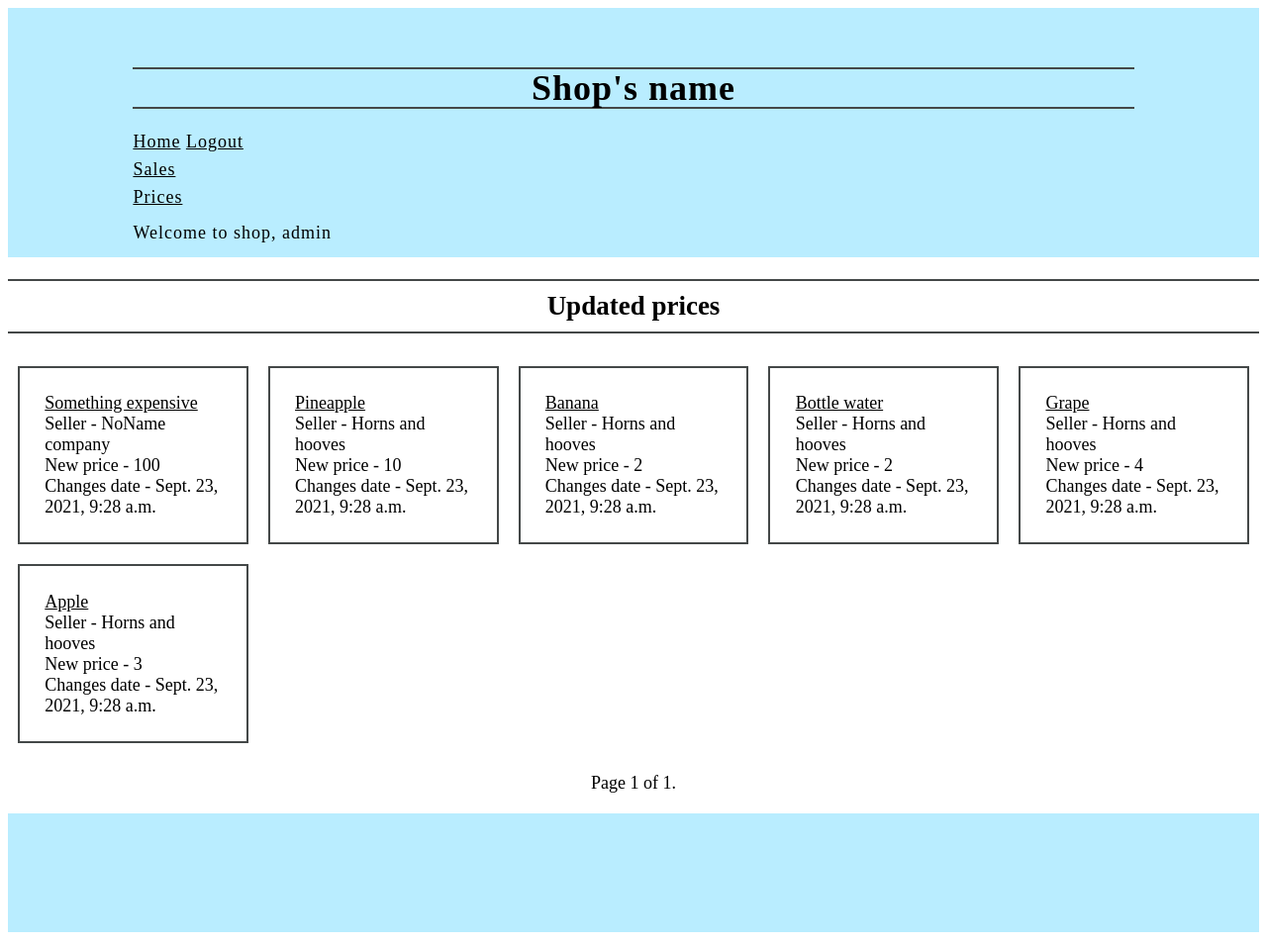
After one commit to alexboluch/TestShop, a Django app: page /prices/ in a window 1280 px wide. The commit adds this page. Shown: the whole page at 99% size. Run offline with Django 3.2, Linux system fonts and the light colour scheme; a user stored in the database is signed in; data comes from the database, SQL or seed files in the repository; parts of the project's set-up code (start-up, migrations or seed data) failed here and were passed over.

Commit message:
Add new prices, update css and other

```diff
--- a/shop/app/admin.py
+++ b/shop/app/admin.py
@@ -1,6 +1,7 @@
 from django.contrib import admin
-from .views import Sale, Item, Employee
+from .views import Sale, Item, Employee, NewPrice
 
 admin.site.register(Employee)
 admin.site.register(Item)
 admin.site.register(Sale)
+admin.site.register(NewPrice)
--- a/shop/app/apps.py
+++ b/shop/app/apps.py
@@ -4,3 +4,6 @@ from django.apps import AppConfig
 class AppConfig(AppConfig):
     default_auto_field = 'django.db.models.BigAutoField'
     name = 'app'
+
+    def ready(self):
+        import app.signals
--- a/shop/app/models.py
+++ b/shop/app/models.py
@@ -33,7 +33,7 @@ class Item(models.Model):
         return reverse ('item_detail', args = [str(self .id)])
 
     def __str__(self):
-        return self.title + " $" + str(self.price)
+        return self.title
 
     @property
     def get_seller_name(self):
@@ -56,3 +56,17 @@ class Sale(models.Model):
 
     def __str__(self):
         return str(self.item) + ", " + str(self.quantity) + " piec., " + str(self.seller) + ", " + str(self.create_date)
+
+
+class NewPrice(models.Model):
+    id = models.UUIDField(primary_key=True, default=uuid.uuid4, editable=False)
+    item = models.ForeignKey(Item, on_delete=models.CASCADE)
+    new_price = models.IntegerField()
+    seller = models.ForeignKey(Employee, on_delete=models.CASCADE)
+    changes_date = models.DateTimeField(auto_now_add=True)
+
+    class Meta:
+        ordering = ['-changes_date']
+
+    def __str__(self):
+        return str(self.item) + ", to - $" + str(self.new_price) + ", " + str(self.changes_date)
--- a/shop/app/static/css/styles.css
+++ b/shop/app/static/css/styles.css
@@ -5,11 +5,12 @@ body {
 .header {
     text-align: justify;
     letter-spacing: 1px;
-    height: 8em;
+    height: 10em;
     padding: 2em 10%;
     background-color: rgb(178 235 255 / 90%);
     color: #000;
     margin-bottom: 10px;
+    line-height: 1em;
 }
 
 .header::after {
@@ -36,6 +37,10 @@ body {
     display: inline-block;
     vertical-align: middle;
     height: 100%;
+}
+
+.header a {
+    padding-top: 10px;
 }
 
 .footer {
@@ -84,3 +89,49 @@ form {
 .content {
     padding: 20px;
 }
+
+.sales {
+    display: grid;
+    grid-template-columns: 1fr 1fr 1fr 1fr 1fr;
+}
+
+.sale {
+    padding: 10%;
+    border: 2px solid rgb(68 72 72);
+    margin: 10px;
+}
+
+.prices {
+    display: grid;
+    grid-template-columns: 1fr 1fr 1fr 1fr 1fr;
+}
+
+.price {
+    padding: 10%;
+    border: 2px solid rgb(68 72 72);
+    margin: 10px;
+}
+
+h2 {
+    text-align: center;
+    border-bottom: 2px solid rgb(68 72 72);
+    border-top: 2px solid rgb(68 72 72);
+    padding: 10px;
+}
+
+h1 {
+    text-align: center;
+    border-bottom: 2px solid rgb(68 72 72);
+    border-top: 2px solid rgb(68 72 72);
+    padding: 10px;
+}
+
+a {
+    color: black;
+    width: 30%;
+    text-align: center;
+}
+
+a:hover {
+    color: #00000066;
+}
--- a/shop/app/templates/base.html
+++ b/shop/app/templates/base.html
@@ -12,17 +12,20 @@
 
     <div class="header">
         <h1>Shop's name</h1>
-        <nav><a class="home" href="/" title="Home">Home</a> {% if user.is_authenticated %}
+        <nav>
+            <a class="home" href="/" title="Home">Home</a> {% if user.is_authenticated %}
             <a class="logout" href="/accounts/logout/" title="Logout">Logout</a>
-            <p class="username">Welcome to shop, {{request.user.username}}</p> {% else %}
+            <a class="sales" href="/sales/" title="Sales">Sales</a>
+            <a class="prices" href="/prices/" title="Prices">Prices</a>
+            <p class="username">Welcome to shop, {{request.user.username}}</p>
+            {% else %}
             <a class="login" href="/accounts/login/" title="Login">Login</a> {% endif %}
         </nav>
 
     </div>
 
-    <div class='content'>
-        {% block content %} {% endblock %}
-    </div>
+    {% block content %} {% endblock %}
+
     <div class="footer">
 
     </div>
--- a/shop/app/templates/main.html
+++ b/shop/app/templates/main.html
@@ -1,4 +1,5 @@
 {% extends "base.html" %} {% block content %}
+<h2>List of items</h2>
 <div class="items">
     {% for item in items %}
     <div class="item">
@@ -6,7 +7,7 @@
             <a href={{item.get_absolute_url}} title="Detail">{{item.title}}</a>
         </div>
         <div class="seller">Seller - {{item.seller}}</div>
-        <div class="price">Price - ${{item.price}}</div>
+        <div class="items_price">Price - ${{item.price}}</div>
     </div>
     {% endfor %}
 </div>
--- /dev/null
+++ b/shop/app/templates/new_prices.html
@@ -0,0 +1,16 @@
+{% extends "base.html" %} {% block content %}
+<h2>Updated prices</h2>
+<div class="prices">
+    {% for price in prices %}
+    <div class="price">
+        <div class="items_name"><a href="{{price.item.get_absolute_url}}">{{price.item}}</a></div>
+        <div class="seller">Seller - {{price.seller}}</div>
+        <div class="new_price">New price - {{price.new_price}}</div>
+        <div class="create_date">Changes date - {{price.changes_date}}</div>
+
+
+
+    </div>
+    {% endfor %}
+</div>
+{% include "pagination.html" with page=prices %}{% endblock %}
--- a/shop/app/urls.py
+++ b/shop/app/urls.py
@@ -1,10 +1,13 @@
 from django.views.generic import RedirectView
 from django.urls import path, include
-from .views import main_view, item_buy_view, registration
+from .views import main_view, item_buy_view, registration, sales_history_view, prices_history_view
 
 urlpatterns = [
     path('', main_view, name='main'),
     path('item/<uuid:pk>/', item_buy_view, name='item_detail'),
     path('registration/', registration),
     path('accounts/', include('django.contrib.auth.urls')),
+    path('sales/', sales_history_view),
+    path('prices/', prices_history_view),
 ]
+prices_history_view
--- a/shop/app/views.py
+++ b/shop/app/views.py
@@ -1,5 +1,5 @@
 from django.shortcuts import render
-from .models import Item, Employee, Sale
+from .models import Item, Employee, Sale, NewPrice
 from django.core.paginator import Paginator, EmptyPage, PageNotAnInteger
 from django.shortcuts import get_object_or_404
 from .forms import ItemBuyForm, RegistrForm
@@ -24,6 +24,7 @@ def main_view(request):
     }
     return render(request, 'main.html', context)
 
+
 @login_required(login_url='/accounts/login/')
 def item_buy_view(request, pk):
     data = {}
@@ -35,7 +36,7 @@ def item_buy_view(request, pk):
             price = int(form.cleaned_data["price"])
             quantity = int(form.cleaned_data["quantity"])
             final_price = price * quantity
-            user = User.objects.get(username="admin")
+            user = User.objects.get(username=request.user.username)
             self_item = Item.objects.get(title=form.cleaned_data["title"])
             self_seller = Employee.objects.get(name=form.cleaned_data["seller"])
             new_sale = Sale(
@@ -77,3 +78,39 @@ def registration(request):
         form = RegistrForm()
         data['form'] = form
         return render(request, 'registration/registration.html', data)
+
+
+@login_required(login_url='/accounts/login/')
+def sales_history_view(request):
+    sales = Sale.objects.all()
+    paginator = Paginator(sales, 10)
+    page = request.GET.get('page')
+    try:
+        posts = paginator.page(page)
+    except PageNotAnInteger:
+        posts = paginator.page(1)
+    except EmptyPage:
+        posts = paginator.page(paginator.num_pages)
+    context = {
+        'sales':posts,
+        'page': page,
+    }
+    return render(request, 'sales_history.html', context)
+
+
+@login_required(login_url='/accounts/login/')
+def prices_history_view(request):
+    prices = NewPrice.objects.all()
+    paginator = Paginator(prices, 10)
+    page = request.GET.get('page')
+    try:
+        posts = paginator.page(page)
+    except PageNotAnInteger:
+        posts = paginator.page(1)
+    except EmptyPage:
+        posts = paginator.page(paginator.num_pages)
+    context = {
+        'prices':posts,
+        'page': page,
+    }
+    return render(request, 'new_prices.html', context)
```
Also changed, not shown: shop/app/fixtures/09_23_data.json (added, +1 -0 lines), shop/app/signals.py (added, +17 -0 lines), shop/app/templates/sales_history.html (added, +17 -0 lines), shop/app/migrations/0002_newprice.py (added).
